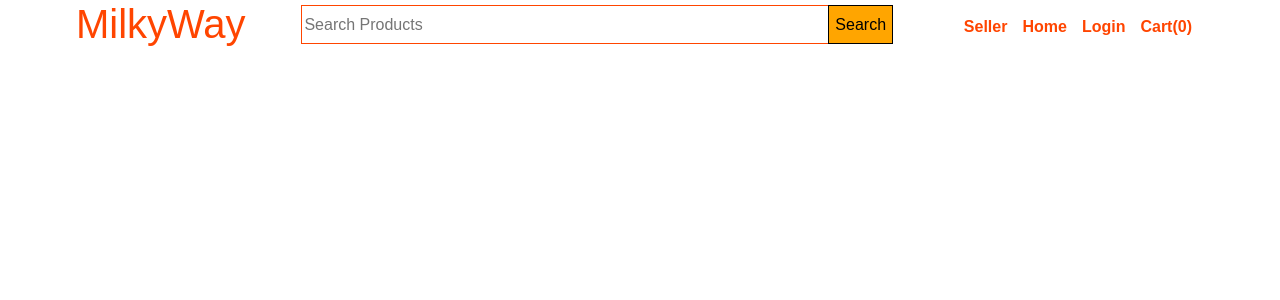
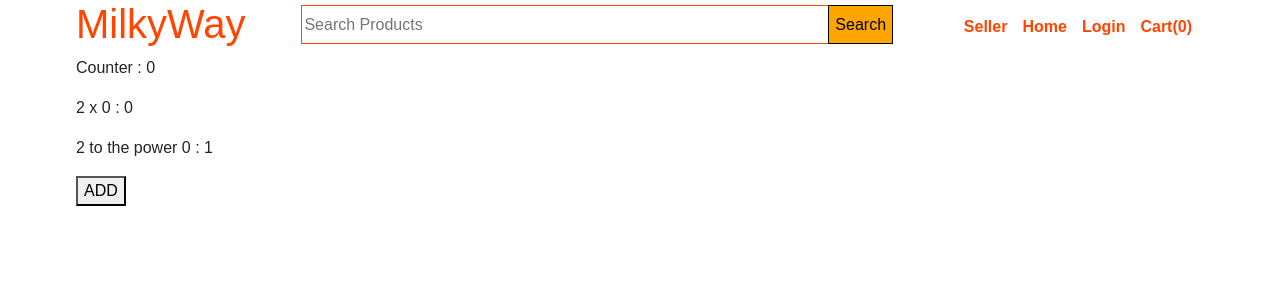
Before and after one commit to nionahmed/MilkyWay, an Angular app in the folder src/eMilkyWay/: page /cart in a window 1280 px wide. Before the commit this address led to /. Shown: the top 300 px of the page. Built offline with nearby package versions, Linux system fonts and the light colour scheme.

Commit message:
signal used

```diff
--- a/src/eMilkyWay/src/app/app.routes.ts
+++ b/src/eMilkyWay/src/app/app.routes.ts
@@ -5,11 +5,13 @@ import { SellerHomeComponent } from './seller-home/seller-home.component';
 import { authGuard } from './auth.guard';
 import { SellerAddProductComponent } from './seller-add-product/seller-add-product.component';
 import { SellerUpdateProductComponent } from './seller-update-product/seller-update-product.component';
+import { CartComponent } from './cart/cart.component';
 
 export const routes: Routes = [
     { path:'',component:HomeComponent},
     {path:'seller-auth', component:SellerAuthComponent},
     {path:'seller-home', component:SellerHomeComponent, canActivate:[authGuard]},
     {path:'seller-add-product', component:SellerAddProductComponent, canActivate:[authGuard]},
-    {path:'seller-update-product/:id', component:SellerUpdateProductComponent, canActivate:[authGuard]}
+    {path:'seller-update-product/:id', component:SellerUpdateProductComponent, canActivate:[authGuard]},
+    {path:'cart', component:CartComponent}
 ];
--- /dev/null
+++ b/src/eMilkyWay/src/app/cart/cart.component.html
@@ -0,0 +1,5 @@
+<p>Counter : {{count()}}</p>
+<p>2 x {{count()}} : {{doubleCount()}}</p>
+<p>2 to the power {{count()}} : {{x2Multiplier()}}</p>
+
+<button (click)="incrementCounter()">ADD</button>
--- /dev/null
+++ b/src/eMilkyWay/src/app/cart/cart.component.ts
@@ -0,0 +1,29 @@
+import { Component, computed, effect, signal,Signal, } from '@angular/core';
+import { BehaviorSubject } from 'rxjs';
+
+@Component({
+  selector: 'app-cart',
+  standalone: true,
+  imports: [],
+  templateUrl: './cart.component.html',
+  styleUrl: './cart.component.css'
+})
+export class CartComponent {
+  count = signal(0);
+  x2Multiplier=signal(1);
+  doubleCount: Signal<number>=computed(()=>this.count()*2);
+
+  constructor(){
+    effect(()=>{
+      console.log("count : ", this.count());
+    })
+  }
+
+  incrementCounter(){
+    this.count.set(this.count()+1);
+    this.x2Multiplier.update((oldvalue)=>{
+      return oldvalue*2;
+    })
+
+  }
+}
--- a/src/eMilkyWay/src/app/header/header.component.html
+++ b/src/eMilkyWay/src/app/header/header.component.html
@@ -13,7 +13,7 @@
             <li><a routerLink="">Home</a></li>
             <li><a href="#">Login</a></li>
 
-            <li><a href="#">Cart(0)</a></li>
+            <li><a routerLink="cart">Cart(0)</a></li>
 
         </ul>
 
--- a/src/eMilkyWay/src/app/seller-home/seller-home.component.ts
+++ b/src/eMilkyWay/src/app/seller-home/seller-home.component.ts
@@ -18,7 +18,7 @@ import { ImageSizeChangerDirective } from '../directives/image-size-changer.dire
 })
 export class SellerHomeComponent implements OnInit {
 
-  numberOfProducts = signal(4);
+  numberOfProducts = signal(0);
   productList: undefined | product[];
   productMessage: undefined | string;
 
@@ -31,8 +31,6 @@ export class SellerHomeComponent implements OnInit {
 
     })
   }
-
-
 
   deleteProduct(id: string) {
     console.log(id);
```
Also changed, not shown: src/eMilkyWay/src/app/cart/cart.component.css (added), 1 other file (tests, documents, lock files or other folders).
